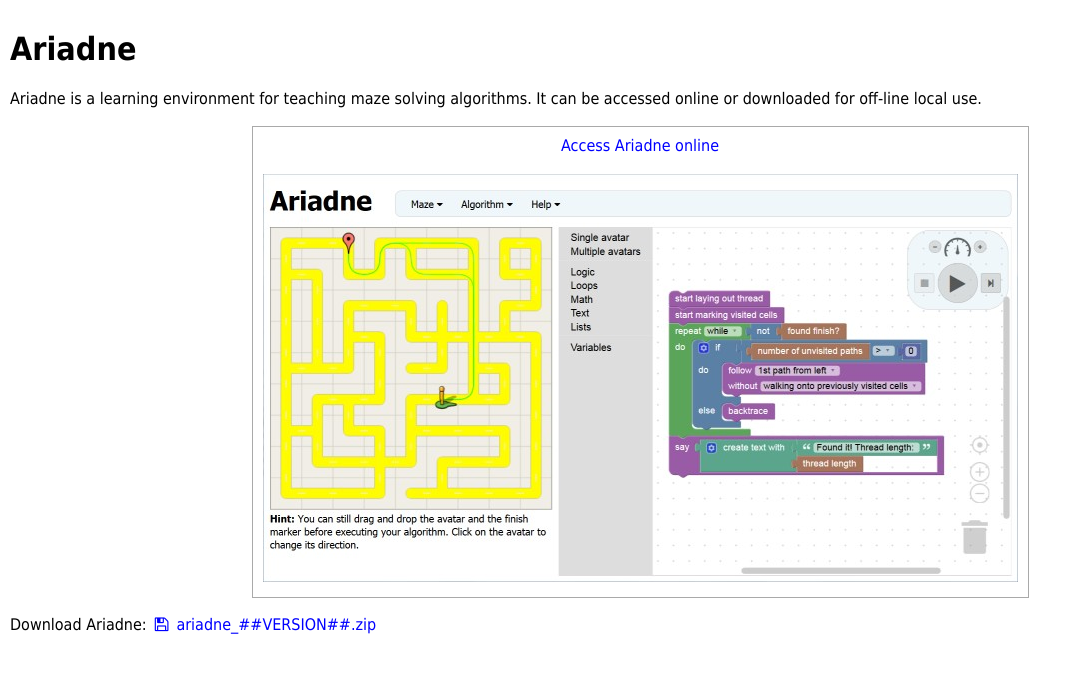
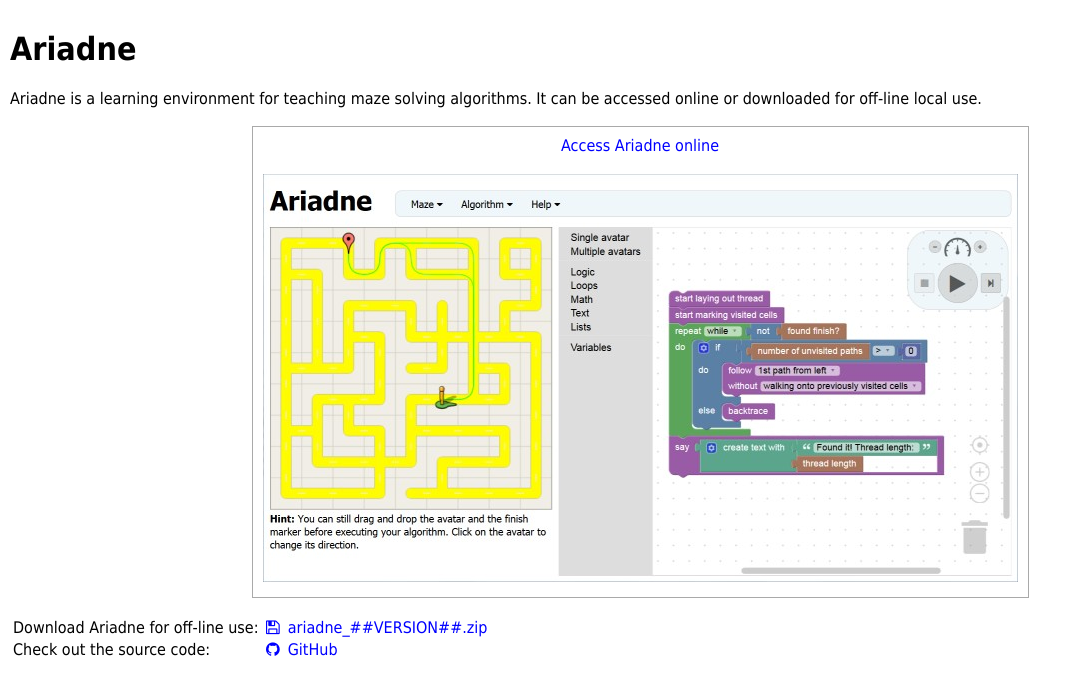
Before and after one commit to melbings/ariadne, a website: page src/index.html in a window 1280 px wide. Shown: the whole page, without its empty margins (0-1082 px from the left). Drawn offline with nearby package versions, Linux system fonts and the light colour scheme; files that its build step writes are made by us from their sources.

Commit message:
Link the Ariadne intro page to GitHub and include external resources in README

```diff
--- a/package.json
+++ b/package.json
@@ -1,6 +1,6 @@
 {
   "name": "Ariadne",
-  "version": "1.1.2",
+  "version": "1.1.3",
   "repository": "melbings/ariadne",
   "description": "A learning environment for teaching maze solving algorithms",
   "main": "gulpfile.js",
--- a/src/index.html
+++ b/src/index.html
@@ -19,6 +19,15 @@
     </a>
 </div>
 <br />
-Download Ariadne: <a href="ariadne_##VERSION##.zip"><i class="fa fa-floppy-o fa-fw"></i> ariadne_##VERSION##.zip</a>
+<table>
+    <tr>
+        <td>Download Ariadne for off-line use:</td>
+        <td><a href="ariadne_##VERSION##.zip"><i class="fa fa-floppy-o fa-fw"></i> ariadne_##VERSION##.zip</a></td>
+    </tr>
+    <tr>
+        <td>Check out the source code:</td>
+        <td><a href="http://github.com/melbings/ariadne"><i class="fa fa-github fa-fw"></i> GitHub</a></td>
+    </tr>
+</table>
 </body>
 </html>
```
Also changed, not shown: README.md, 1 other file.
